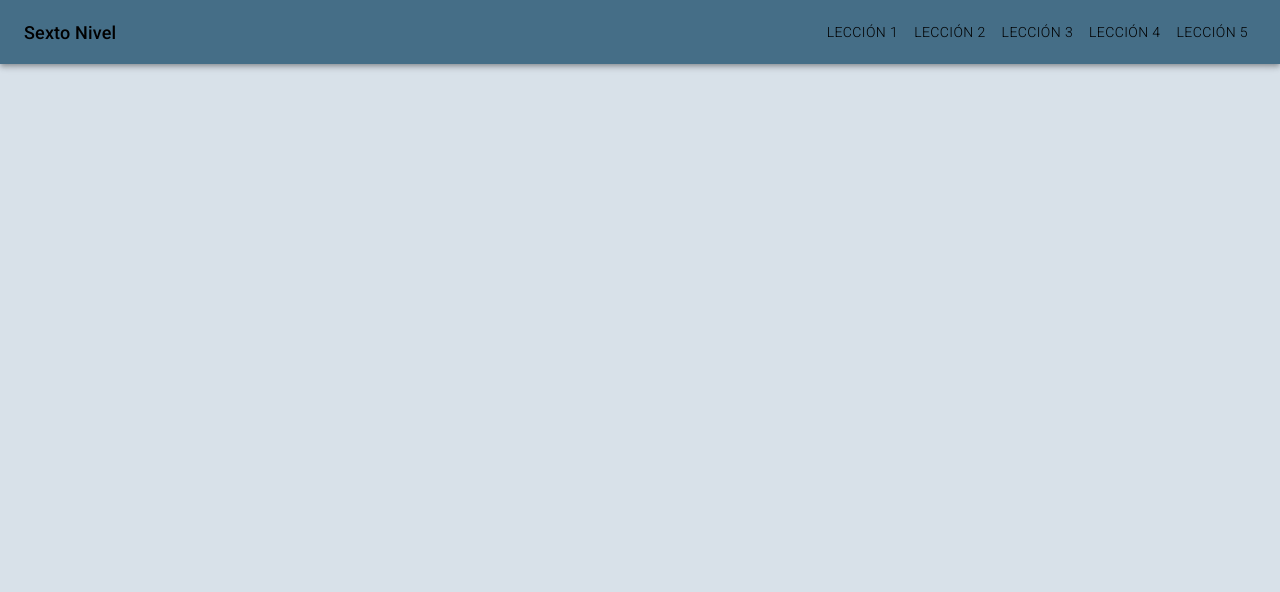
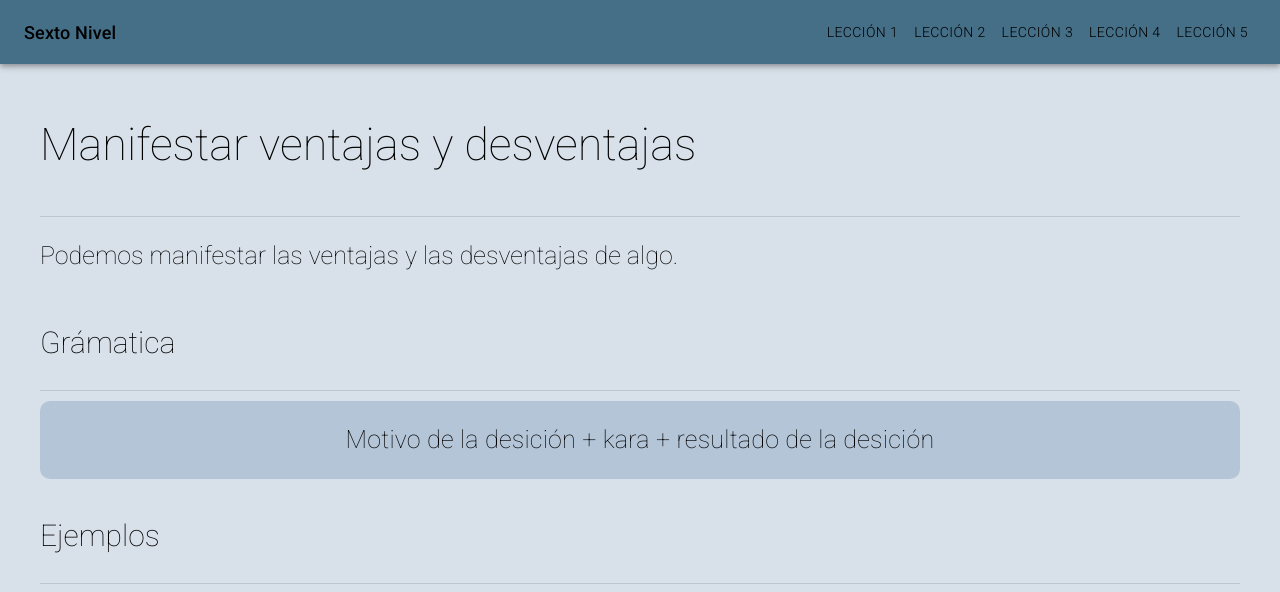
Before and after one commit to PaulMirve/japanese-project, a React (Create React App) app: page /pros-and-cons in a window 1280 px wide. Shown: the top 592 px of the page. Built offline with nearby package versions, Linux system fonts and the light colour scheme.

Commit message:
added more views

```diff
--- a/src/components/App.jsx
+++ b/src/components/App.jsx
@@ -5,6 +5,9 @@ import LessonOne from './Lessons/Lesson_1/LessonOne';
 import { AppBar, Toolbar, Typography, makeStyles, Button, Link } from '@material-ui/core';
 import history from '../history';
 import ImperativeForm from './Lessons/Lesson_1/ImperativeForm/ImperativeForm';
+import Troubles from './Lessons/Lesson_1/Troubles/Troubles';
+import DesitionReasons from './Lessons/Lesson_1/DesitionReasons/DesitionReasons';
+import ProsAndCons from './Lessons/Lesson_1/ProsAndCons/ProsAndCons';
 
 const useStyles = makeStyles(theme => ({
     navTitle: {
@@ -51,6 +54,9 @@ export default function App() {
                 <Route exact path='/' component={LandingPage} />
                 <Route exact path='/lesson1' component={LessonOne} />
                 <Route exact path='/imperative-form' component={ImperativeForm} />
+                <Route exact path='/transmit-feeling' component={Troubles} />
+                <Route exact path='/desition-reasons' component={DesitionReasons} />
+                <Route exact path='/pros-and-cons' component={ProsAndCons} />
             </div>
         </>
     )
--- a/src/components/CustomHooks/lesson_styles.js
+++ b/src/components/CustomHooks/lesson_styles.js
@@ -19,6 +19,13 @@ export default function useLessonStyles() {
         },
         headers: {
             textAlign: 'center'
+        },
+        grammarContainer: {
+            padding: 20,
+            background: '#B3C5D7',
+            borderRadius: 10,
+            marginTop: 10,
+            marginBottom: 10
         }
     }));
     return useStyles();
--- a/src/components/LandingPage.jsx
+++ b/src/components/LandingPage.jsx
@@ -1,4 +1,4 @@
-import React from 'react'
+import React, { useEffect } from 'react'
 import { Grid, Button, makeStyles } from '@material-ui/core';
 import history from '../history';
 import imagen from '../static/img/study_school_jugyou_man.png';
@@ -26,7 +26,9 @@ const CustomButton = ({ children, color, onClick }) => {
 
 export default function LandingPage() {
     const classes = useStyles();
-
+    useEffect(() => {
+        document.title = 'Sexto Nivel';
+    });
     return (
         <Grid container>
             <Grid item xs={4}>
--- /dev/null
+++ b/src/components/Lessons/Lesson_1/DesitionReasons/DesitionReasons.jsx
@@ -0,0 +1,25 @@
+import React, { useEffect } from 'react';
+import useLessonStyle from '../../../CustomHooks/lesson_styles';
+import { Grid, Divider, Typography } from '@material-ui/core';
+
+export default function DesitionReasons() {
+    const classes = useLessonStyle();
+    useEffect(() => {
+        document.title = 'Razones de una desición';
+    });
+    return (
+        <Grid container direction='column'>
+            <p className={classes.title}>Razones de una desición</p>
+            <Divider />
+            <p className={classes.description}>Podemos señalar el motivo de una descición utilizando esta forma.</p>
+            <p className={classes.subtitle}>Grámatica</p>
+            <Divider />
+            <div className={classes.grammarContainer}>
+                <Typography align='center' className={classes.description}>Motivo de la desición + kara + resultado de la desición</Typography>
+            </div>
+
+            <p className={classes.subtitle}>Ejemplos</p>
+            <Divider />
+        </Grid>
+    )
+}
--- a/src/components/Lessons/Lesson_1/ImperativeForm/ImperativeForm.jsx
+++ b/src/components/Lessons/Lesson_1/ImperativeForm/ImperativeForm.jsx
@@ -1,4 +1,4 @@
-import React from 'react';
+import React, { useEffect } from 'react';
 import { Grid, Divider } from '@material-ui/core';
 import VerbsCard from '../../../CustomComponents/VerbsCard';
 import { positiveVerbs, negativeVerbs } from './imperative_form_verbs';
@@ -7,6 +7,10 @@ import useLessonStyle from '../../../CustomHooks/lesson_styles';
 
 export default function ImperativeForm() {
     const classes = useLessonStyle();
+
+    useEffect(() => {
+        document.title = 'Forma Imperativa';
+    });
 
     return (
         <Grid container direction='column'>
@@ -17,28 +21,30 @@ export default function ImperativeForm() {
             <Divider />
             <p className={classes.description}>Para verbos del grupo 1 la vocal /i/ de la forma-MASU se cambia por /e/. Verbos del grupo 2 se elimina -ます y se añade ろ. Se elimina -ます y se añade ろ. El verbo きます se convierte en こい.</p>
             <Grid container spacing={5}>
-                <Grid item xs={4}>
+                <Grid item xs={12} md={4}>
                     <VerbsCard title='Verbos del Grupo 1' verbs={positiveVerbs.groupOne} />
                 </Grid>
-                <Grid item xs={4}>
+                <Grid item xs={12} md={4}>
                     <VerbsCard title='Verbos del Grupo 2' verbs={positiveVerbs.groupTwo} />
                 </Grid>
-                <Grid item xs={4}>
+                <Grid item xs={12} md={4}>
                     <VerbsCard title='Verbos del Grupo 3' verbs={positiveVerbs.groupTree} />
                 </Grid>
             </Grid>
             <p className={classes.description}>Para la forma negativa se le agrega la silaba NA a la forma diccionario.</p>
             <Grid container spacing={5}>
-                <Grid item xs={4}>
+                <Grid item xs={12} md={4}>
                     <VerbsCard title='Verbos del Grupo 1' verbs={negativeVerbs.groupOne} />
                 </Grid>
-                <Grid item xs={4}>
+                <Grid item xs={12} md={4}>
                     <VerbsCard title='Verbos del Grupo 2' verbs={negativeVerbs.groupTwo} />
                 </Grid>
-                <Grid item xs={4}>
+                <Grid item xs={12} md={4}>
                     <VerbsCard title='Verbos del Grupo 3' verbs={negativeVerbs.groupTree} />
                 </Grid>
             </Grid>
+            <p className={classes.subtitle}>Ejemplos</p>
+            <Divider />
         </Grid>
     )
 }
--- a/src/components/Lessons/Lesson_1/LessonOne.jsx
+++ b/src/components/Lessons/Lesson_1/LessonOne.jsx
@@ -1,4 +1,4 @@
-import React from 'react'
+import React, { useEffect } from 'react'
 import { Typography, Grid, makeStyles, Button } from '@material-ui/core';
 import history from '../../../history';
 
@@ -16,19 +16,22 @@ const useStyles = makeStyles(themes => ({
 
 export default function LessonOne() {
     const classes = useStyles();
+    useEffect(() => {
+        document.title = 'Lección 1';
+    });
     return (
         <Grid container direction='column' alignContent='center'>
             <Typography align='center' className={classes.title}>LECCIÓN 1</Typography>
             <Button onClick={() => history.push('/imperative-form')} variant='outlined' className={classes.btn}>
                 Forma Imperativa
             </Button>
-            <Button variant='outlined' className={classes.btn}>
+            <Button onClick={() => history.push('/transmit-feeling')} variant='outlined' className={classes.btn}>
                 Transmitir algo con lo que tenemos problema
             </Button>
-            <Button variant='outlined' className={classes.btn}>
+            <Button onClick={() => history.push('/desition-reasons')} variant='outlined' className={classes.btn}>
                 Dar razones de una desición
             </Button>
-            <Button variant='outlined' className={classes.btn}>
+            <Button onClick={() => history.push('/pros-and-cons')} variant='outlined' className={classes.btn}>
                 Mostrar ventajas y desventajas de un criterio
             </Button>
         </Grid>
--- /dev/null
+++ b/src/components/Lessons/Lesson_1/ProsAndCons/ProsAndCons.jsx
@@ -0,0 +1,25 @@
+import React, { useEffect } from 'react';
+import useLessonStyle from '../../../CustomHooks/lesson_styles';
+import { Grid, Divider, Typography } from '@material-ui/core';
+
+export default function ProsAndCons() {
+    const classes = useLessonStyle();
+    useEffect(() => {
+        document.title = 'Manifestar ventajas y desventajas';
+    });
+    return (
+        <Grid container direction='column'>
+            <p className={classes.title}>Manifestar ventajas y desventajas</p>
+            <Divider />
+            <p className={classes.description}>Podemos manifestar las ventajas y las desventajas de algo.</p>
+            <p className={classes.subtitle}>Grámatica</p>
+            <Divider />
+            <div className={classes.grammarContainer}>
+                <Typography align='center' className={classes.description}>Motivo de la desición + kara + resultado de la desición</Typography>
+            </div>
+
+            <p className={classes.subtitle}>Ejemplos</p>
+            <Divider />
+        </Grid>
+    )
+}
--- /dev/null
+++ b/src/components/Lessons/Lesson_1/Troubles/Troubles.jsx
@@ -0,0 +1,25 @@
+import React, { useEffect } from 'react';
+import useLessonStyle from '../../../CustomHooks/lesson_styles';
+import { Grid, Divider, Typography } from '@material-ui/core';
+
+export default function Troubles() {
+    const classes = useLessonStyle();
+    useEffect(() => {
+        document.title = 'Transmitir aglún problema';
+    });
+    return (
+        <Grid container direction='column'>
+            <p className={classes.title}>Transmitir algún problema</p>
+            <Divider />
+            <p className={classes.description}>Podemos señalar que tenemos problemas con algo o que algo no nos agrado usando KEDO al final de una oración.</p>
+            <p className={classes.subtitle}>Grámatica</p>
+            <Divider />
+            <div className={classes.grammarContainer}>
+                <Typography align='center' className={classes.description}>Oración + Verbo en forma diccionario + ndesukedo</Typography>
+            </div>
+
+            <p className={classes.subtitle}>Ejemplos</p>
+            <Divider />
+        </Grid>
+    )
+}
```
Also changed, not shown: 1 other file (tests, documents, lock files or other folders).
